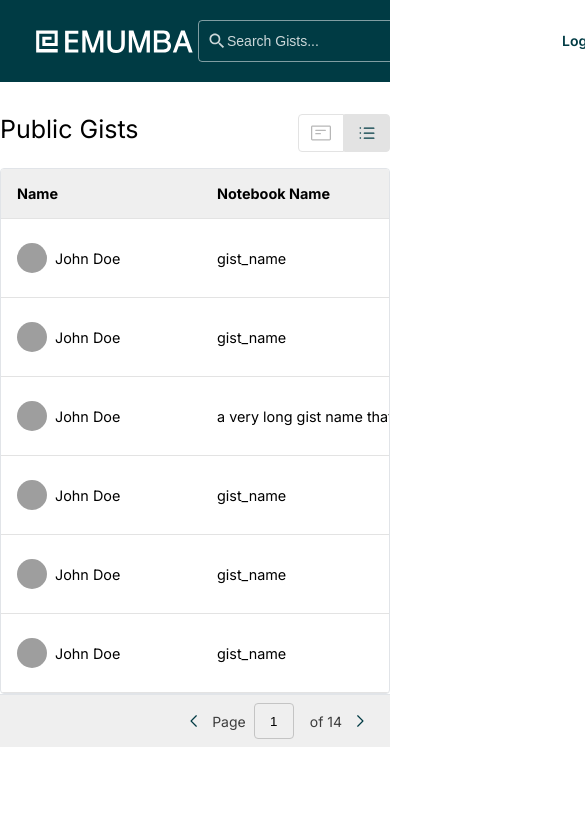
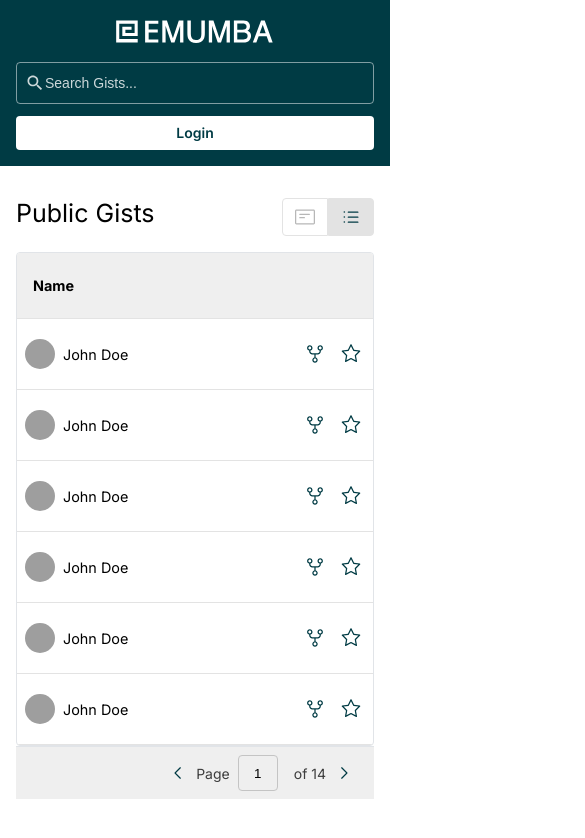
Before and after one commit to farrukhzeb23/fe-2007, a React (Vite) app: page / in a window 390 px wide. Shown: the top 838 px of the page, 585 px wide, since content can reach past the window. Built offline with nearby package versions, Linux system fonts and the light colour scheme; grey boxes are pictures that could not be loaded.

Commit message:
feat: added responsiveness to the GistTables, NavBar and GistCardList

```diff
--- a/src/components/Gist/GistTable.tsx
+++ b/src/components/Gist/GistTable.tsx
@@ -17,16 +17,16 @@ function GistItem({ gist }: { gist: Gist }) {
           <span>{gist.name}</span>
         </div>
       </div>
-      <div className="gist-table-cell">{gist.notebookName}</div>
+      <div className="gist-table-cell" title={gist.notebookName}>{gist.notebookName}</div>
       <div className="gist-table-cell">
         <span className="keyword-badge">{gist.keywords[0]}</span>
       </div>
-      <div className="gist-table-cell">{gist.updatedAt}</div>
+      <div className="gist-table-cell" title={`Updated: ${gist.updatedAt}`}>{gist.updatedAt}</div>
       <div className="gist-table-cell actions">
-        <button className="action-button">
+        <button className="action-button" title="Fork">
           <img src={ForkIcon} alt="Fork" />
         </button>
-        <button className="action-button">
+        <button className="action-button" title="Star">
           <img src={StartIcon} alt="Star" />
         </button>
       </div>
--- a/src/index.css
+++ b/src/index.css
@@ -64,8 +64,8 @@ button {
   border: 1px solid #ffffff80;
   border-radius: 4px;
   padding: 10px 8px;
-  /* width: 300px; */
   min-width: 300px;
+  width: 100%;
 }
 
 .navbar .navbar-actions .search-bar input {
@@ -74,6 +74,7 @@ button {
   border-radius: 4px 0 0 4px;
   background-color: transparent;
   color: #ffffffcc;
+  width: 100%;
 }
 
 .navbar .navbar-actions .search-bar input::placeholder {
@@ -122,7 +123,6 @@ button {
 
 .gist-list-wrapper .gist-list-header .gist-list-header-actions .gist-list-header-action {
   padding: 8px 12px;
-  /* background-color: #e3e3e3; */
   background-color: transparent;
   border: 1px solid #e3e3e3;
   display: flex;
@@ -149,6 +149,7 @@ button {
   border: 1px solid #e1e4e8;
   border-radius: 4px;
   overflow: hidden;
+  width: 100%;
 }
 
 .gist-table {
@@ -167,7 +168,9 @@ button {
 
 .gist-table-row {
   display: grid;
-  grid-template-columns: 200px 300px 200px 250px 234px;
+  grid-template-columns:
+    minmax(150px, 1fr) minmax(150px, 1.5fr) minmax(100px, 1fr) minmax(100px, 1.25fr)
+    minmax(100px, 1.17fr);
   border-bottom: 1px solid #e3e3e3;
 }
 
@@ -425,3 +428,114 @@ button {
   background-color: #efefef;
   border-radius: 4px;
 }
+
+/* Responsive container */
+@media screen and (max-width: 1184px) {
+  .container {
+    padding: 0 16px;
+  }
+}
+
+/* Responsive styles for Gist Table */
+@media screen and (max-width: 1024px) {
+  .gist-table-row {
+    grid-template-columns: minmax(150px, 1fr) minmax(150px, 1.5fr) minmax(100px, 1fr) minmax(
+        100px,
+        1fr
+      );
+  }
+
+  .gist-table-row .gist-table-cell:nth-child(3) {
+    display: none;
+  }
+}
+
+@media screen and (max-width: 768px) {
+  .gist-table-row {
+    grid-template-columns: minmax(150px, 1.5fr) minmax(100px, 1fr) minmax(80px, 0.8fr);
+  }
+
+  .gist-table-row .gist-table-cell:nth-child(3),
+  .gist-table-row .gist-table-cell:nth-child(4) {
+    display: none;
+  }
+}
+
+@media screen and (max-width: 480px) {
+  .gist-table-row {
+    grid-template-columns: 1fr auto;
+    padding: 8px 0;
+  }
+
+  .gist-table-row .gist-table-cell:nth-child(2),
+  .gist-table-row .gist-table-cell:nth-child(3),
+  .gist-table-row .gist-table-cell:nth-child(4) {
+    display: none;
+  }
+
+  .gist-table-cell {
+    padding: 12px 8px;
+  }
+}
+
+/* Responsive Navbar Styles */
+@media screen and (max-width: 768px) {
+  .navbar {
+    padding: 16px;
+  }
+
+  .navbar .navbar-actions {
+    gap: 16px;
+  }
+
+  .navbar .navbar-actions .search-bar {
+    min-width: 200px;
+  }
+
+  .navbar .navbar-actions button {
+    padding: 10px 16px;
+  }
+}
+
+@media screen and (max-width: 576px) {
+  .navbar {
+    flex-direction: column;
+    padding: 16px;
+    gap: 16px;
+  }
+
+  .navbar .navbar-actions {
+    width: 100%;
+    flex-direction: column;
+    gap: 12px;
+  }
+
+  .navbar .navbar-actions .search-bar {
+    min-width: auto;
+    width: 100%;
+  }
+
+  .navbar .navbar-actions button {
+    width: 100%;
+  }
+}
+
+/* Responsive Gist Card List */
+@media screen and (max-width: 576px) {
+  .gist-card-list {
+    grid-template-columns: repeat(auto-fill, minmax(100%, 1fr));
+  }
+
+  .gist-card {
+    width: 100%;
+  }
+
+  .gist-card-content {
+    max-height: none;
+  }
+
+  .gist-card-user .avatar {
+    min-width: 30px;
+    height: 30px;
+  }
+}
```
